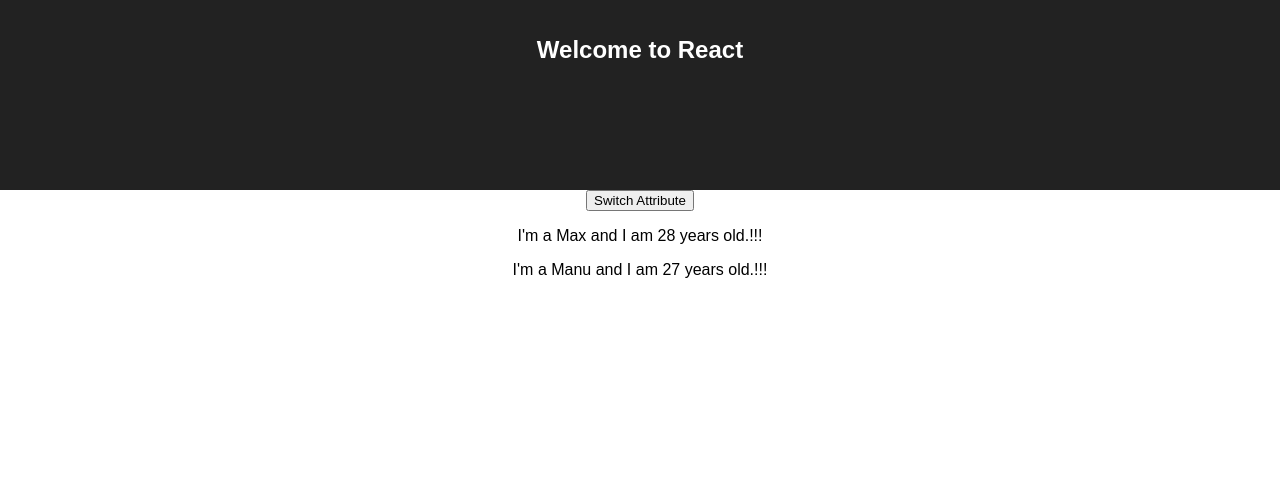
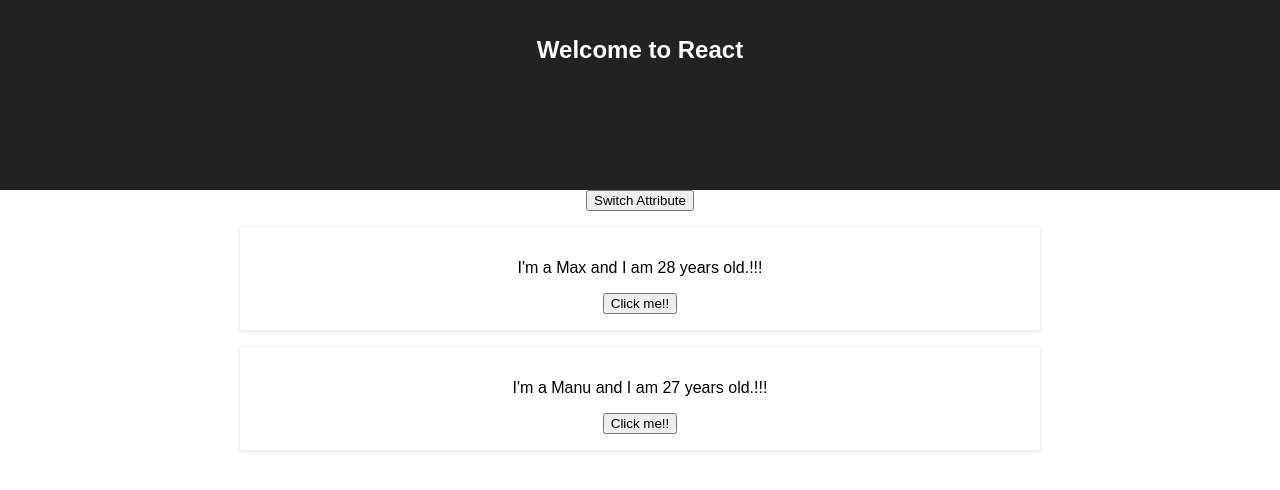
Before and after one commit to HussainHaider/react-complete-guide, a React (Create React App) app: page / in a window 1280 px wide. Both pictures are taken after a click on the button "Switch Attribute". Shown: the top 490 px of the page. Built offline with nearby package versions, Linux system fonts and the light colour scheme.

Commit message:
Adding the click handler on list

```diff
--- a/src/App.js
+++ b/src/App.js
@@ -9,7 +9,7 @@ class App extends Component {
     // We cannot do this in the functional component. State is the data of the component.
     // State can change but if it changes it leads  React to re-render the DOM or update the DOM.
     state = {
-        person :[
+        persons :[
             {name:'Max',age:28},
             {name:'Manu',age:27}
         ],
@@ -19,7 +19,7 @@ class App extends Component {
     switchAttributeHandler = () => {
         //setState update the virtual DOM which then change the actual DOM.
         this.setState({
-            person :[
+            persons :[
                 {name:'Alexander',age:28},
                 {name:'Manu',age:25}
             ]
@@ -31,13 +31,23 @@ class App extends Component {
         this.setState({showPerson: !this.state.showPerson});
     };
 
+    deletePersonHandler = (personIndex) => {
+        // we use spreading from es6 bcz we want to copy of persons and not the reference(pointer)
+        const newPerson = [...this.state.persons];
+        newPerson.splice(personIndex,1);
+        this.setState({
+            persons:newPerson
+        })
+    };
+
     render() {
         let persons= null;
         if(this.state.showPerson) {
             persons = (
                 <div>
-                    { this.state.person.map(person=>{
+                    { this.state.persons.map((person,index)=>{
                         return <Person
+                            click={ () => this.deletePersonHandler(index) }
                             name={ person.name }
                             age={ person.age }/>
                     })}
--- /dev/null
+++ b/src/Person/Person.css
@@ -0,0 +1,8 @@
+.Person {
+    width: 60%;
+    margin: 15px auto;
+    border: 1px solid #f1f1f1;
+    box-shadow: 0 2px 3px #eee;
+    padding: 16px;
+    text-align: center;
+}
--- a/src/Person/Person.js
+++ b/src/Person/Person.js
@@ -1,15 +1,17 @@
 
 import React from 'react';
+import './Person.css'
 
 const Person = (props) => {
     // {} use to output the dynamic data.
     // Also in class component we have to use this.props to access the attributes
     return (
-        <div>
+        <div className="Person">
             <p>I'm a { props.name } and I am { props.age } years old.!!! </p>
             {/*to get the text/output between the opening and closing tag of our custom component*/}
             {/*react give us a simple props property named children*/}
             <p>{ props.children }</p>
+            <button onClick={props.click}>Click me!!</button>
         </div>
     );
 };
```
